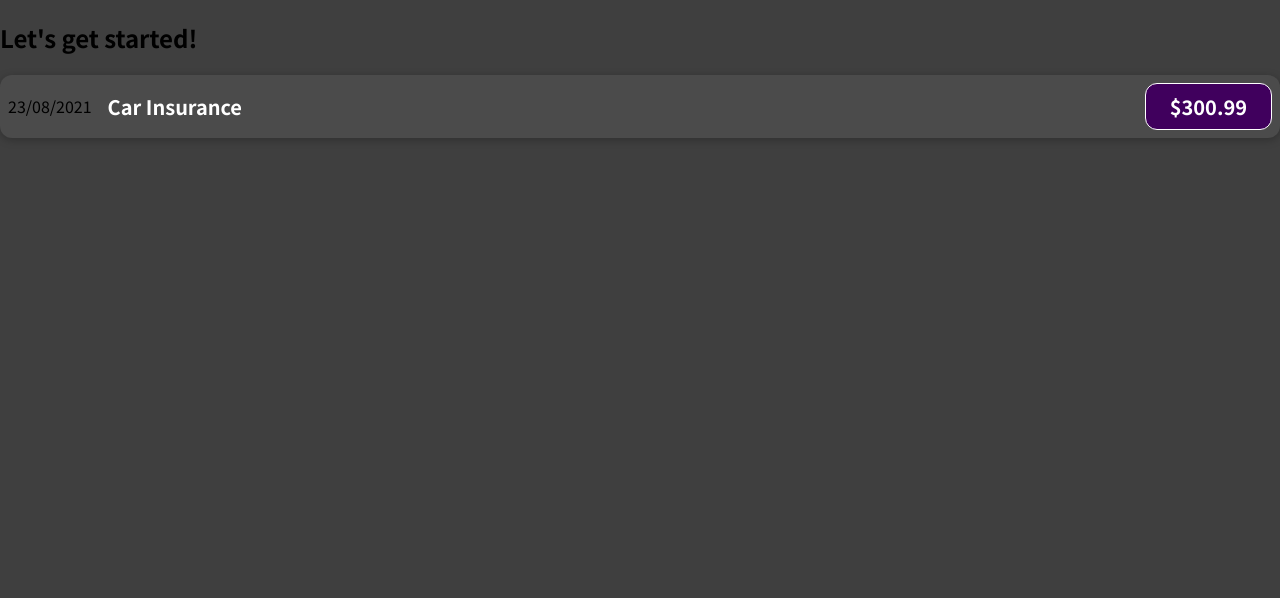
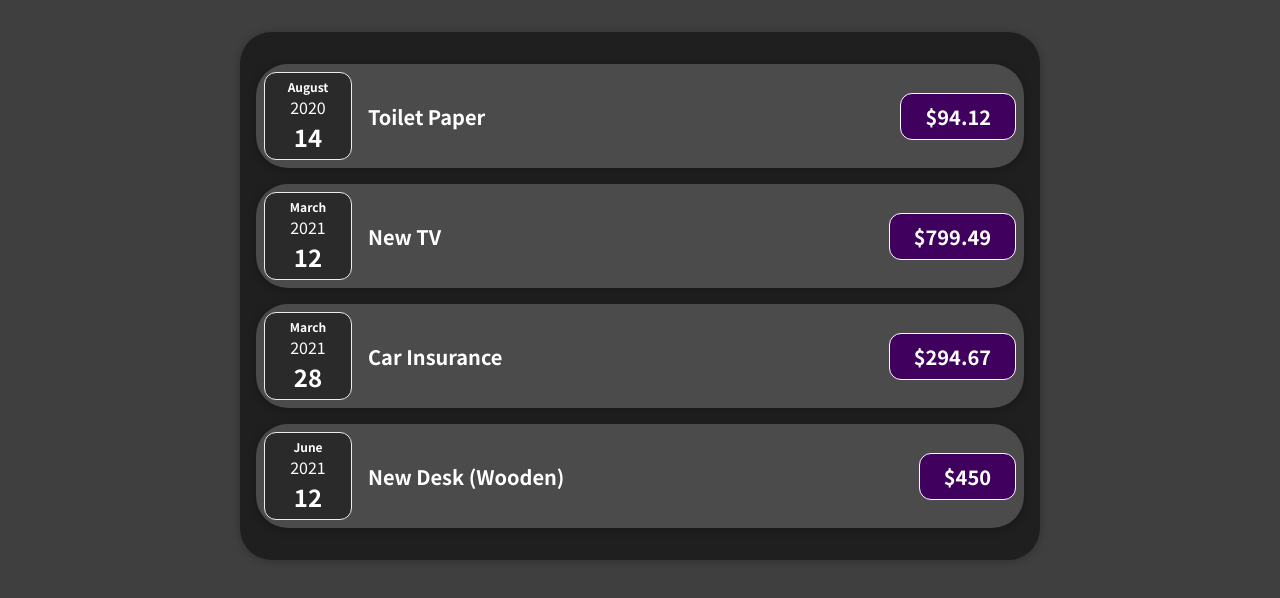
Before and after one commit to dcmallett/ReactJS-Basics-Expenses-Project, a React (Create React App) app: page / in a window 1280 px wide. Shown: the top 598 px of the page. Built offline with nearby package versions, Linux system fonts and the light colour scheme.

Commit message:
Added new Expenses components and folder structure

```diff
--- a/src/App.js
+++ b/src/App.js
@@ -1,11 +1,65 @@
-import ExpenseItem from './components/ExpenseItem';
+import Expenses from './components/Expenses/Expenses';
 function App() {
+  //normal js code
+  const expenses = [
+    {
+      id: 'e1',
+      title: 'Toilet Paper',
+      amount: 94.12,
+      date: new Date(2020, 7, 14),
+    },
+    { id: 'e2', title: 'New TV', amount: 799.49, date: new Date(2021, 2, 12) },
+    {
+      id: 'e3',
+      title: 'Car Insurance',
+      amount: 294.67,
+      date: new Date(2021, 2, 28),
+    },
+    {
+      id: 'e4',
+      title: 'New Desk (Wooden)',
+      amount: 450,
+      date: new Date(2021, 5, 12),
+    },
+  ];
+
   return (
+    //JSX Reactcode
     <div>
-      <h2>Let's get started!</h2>
-      <ExpenseItem />
+      <Expenses expenseItems={expenses} />
     </div>
   );
 }
 
 export default App;
+
+
+
+
+
+
+
+
+
+
+
+
+
+
+
+
+
+//var managed in app
+//App />  //GoalItem = "finish"
+
+//<CourseGoalItem />
+//this should output the course goal item dynamically
+//<li>goalItem</li>
+
+
+//pass data to the custom component by adding an attribute
+//pass this into the standalone component in app js.
+//<CourseGoalItem text={goalItem} />
+
+//we then use props to get that attribute and call it in the correct component
+//<li>{props.text}</li>
--- a/src/components/ExpenseItem.jsx
+++ /dev/null
@@ -1,15 +0,0 @@
-import './ExpenseItem.css';
-
-const ExpenseItem = () => {
-    return (
-			<div className="expense-item">
-				<div>23/08/2021</div>
-				<div className="expense-item__description">
-					<h2>Car Insurance</h2>
-				</div>
-				<div className="expense-item__price">$300.99</div>
-			</div>
-	)
-}
-
-export default ExpenseItem;
--- /dev/null
+++ b/src/components/Expenses/ExpenseDate.css
@@ -0,0 +1,26 @@
+.expense-date {
+    display: flex;
+    flex-direction: column;
+    width: 5.5rem;
+    height: 5.5rem;
+    border: 1px solid #ececec;
+    background-color: #2a2a2a;
+    color: #fff;
+    border-radius: 12px;
+    align-items: center;
+    justify-content: center;
+}
+
+.expense-date__month {
+    font-size: 0.75rem;
+    font-weight: bold;
+}
+
+.expense-date__year {
+    font-size: 0.75rem;
+}
+
+.expense-date__day {
+    font-size: 1.5rem;
+    font-weight: bold;
+}
--- /dev/null
+++ b/src/components/Expenses/ExpenseDate.jsx
@@ -0,0 +1,19 @@
+import './ExpenseDate.css';
+
+const ExpenseDate = (props) => {
+    const expenseDateMonth = props.expenseDate.toLocaleString('en-GB', { month: 'long' });
+    const expenseDateYear = props.expenseDate.getFullYear();
+    const expenseDateDay = props.expenseDate.toLocaleString('en-GB', { day: '2-digit' });
+
+    return (
+        <div className="expense-date">
+        {/*we can set the toLocaleString we pass it two arguments where the first is the language i.e en-GB, the 2nd is
+                how that date should be formatted i.e month: 'long' so the long month i .e June, July December */}
+            <div className="expense-date__month">{expenseDateMonth}</div>
+            <div className="exepnse-date__year">{expenseDateYear}</div>
+            <div className="expense-date__day">{expenseDateDay}</div>
+        </div>
+    )
+}
+
+export default ExpenseDate;
--- a/src/components/ExpenseItem.css
+++ b/src/components/Expenses/ExpenseItem.css
@@ -5,7 +5,6 @@
     box-shadow: 0 2px 8px rgba(0, 0, 0, 0.25);
     padding: 0.5rem;
     margin: 1rem 0;
-    border-radius: 12px;
     background-color: #4b4b4b;
 }
 
--- /dev/null
+++ b/src/components/Expenses/ExpenseItem.jsx
@@ -0,0 +1,28 @@
+import ExpenseDate from './ExpenseDate';
+import BaseCard from '../UI/BaseCard';
+
+import './ExpenseItem.css';
+
+const ExpenseItem = (props) => {
+
+	//just js not react related typically we do have js code in our components
+	// could be any code i.e to fetch data from a db or user input to validation
+
+		//react jsx code here
+		return (
+			<BaseCard className="expense-item">
+				<ExpenseDate expenseDate={props.expenseDate} />
+				<div className="expense-item__description">
+					{/*
+						we can use the Opening and closing {}
+					 	the special thing about these {} between them you can run basic
+					 	js expressions i.e 1+ 1 the result of this expression will be displayed
+					*/}
+					<h2>{props.expenseTitle}</h2>
+				</div>
+				<div className="expense-item__price">${props.expenseAmount}</div>
+			</BaseCard>
+	)
+}
+
+export default ExpenseItem;
--- /dev/null
+++ b/src/components/Expenses/Expenses.css
@@ -0,0 +1,7 @@
+.expenses {
+    padding: 1rem;
+    background-color: rgb(31, 31, 31);
+    margin: 2rem auto;
+    width: 50rem;
+    max-width: 95%;
+}
--- /dev/null
+++ b/src/components/Expenses/Expenses.jsx
@@ -0,0 +1,40 @@
+import ExpenseItem from './ExpenseItem';
+import BaseCard from '../UI/BaseCard';
+
+import './Expenses.css';
+
+const Expenses = (props) => {
+    return (
+        <BaseCard className="expenses">
+            <ExpenseItem
+            //so here we are passing in attributes to our ExpenseItem Component
+            //the property value on the left i.e expenseTitle Can be anything
+
+            //next we use the name of our value we want to send i.e our expenses array
+            //becuase its an array we add what part of the array i.e the first index of the array (0)
+
+            // then the property name of the data we want to send i.e title or amount
+                expenseTitle={props.expenseItems[0].title}
+                expenseAmount={props.expenseItems[0].amount}
+                expenseDate={props.expenseItems[0].date}
+            />
+            <ExpenseItem
+                expenseTitle={props.expenseItems[1].title}
+                expenseAmount={props.expenseItems[1].amount}
+                expenseDate={props.expenseItems[1].date}
+            />
+            <ExpenseItem
+                expenseTitle={props.expenseItems[2].title}
+                expenseAmount={props.expenseItems[2].amount}
+                expenseDate={props.expenseItems[2].date}
+            />
+            <ExpenseItem
+                expenseTitle={props.expenseItems[3].title}
+                expenseAmount={props.expenseItems[3].amount}
+                expenseDate={props.expenseItems[3].date}
+            />
+        </BaseCard>
+    )
+}
+
+export default Expenses;
--- /dev/null
+++ b/src/components/UI/BaseCard.css
@@ -0,0 +1,4 @@
+.base-card {
+    border-radius: 2rem;
+    box-shadow: 0 1px 8px rgba(0, 0, 0, 0.25);
+}
--- /dev/null
+++ b/src/components/UI/BaseCard.jsx
@@ -0,0 +1,26 @@
+import './BaseCard.css';
+
+const BaseCard = (props) => {
+    //here we are creating a constant with the name of styles.
+    //and we are assigning our base-card class selector and adding it using props.className.
+    //this is because this BaseCard component is a custom component so if we wrap this around  our code.
+    //the styles that are wrapped inside of this BaseCard will be removed
+
+
+    //so to allow us to use custom components as a wrapper and keep our styling we use this
+    // styles const which allows us to take in the props of the className to keep our styling
+    const styles = 'base-card ' + props.className;
+    return (
+        <div className={styles}>
+            {/*
+            props children the value of this prop will always be the content of the opening and closing content
+            so on props children inside of the card.
+            so any content we put between this BaseCard component will display because of props children
+
+            */}
+            {props.children}
+        </div>
+    )
+}
+
+export default BaseCard;
```
Also changed, not shown: 1 other file (tests, documents, lock files or other folders).
